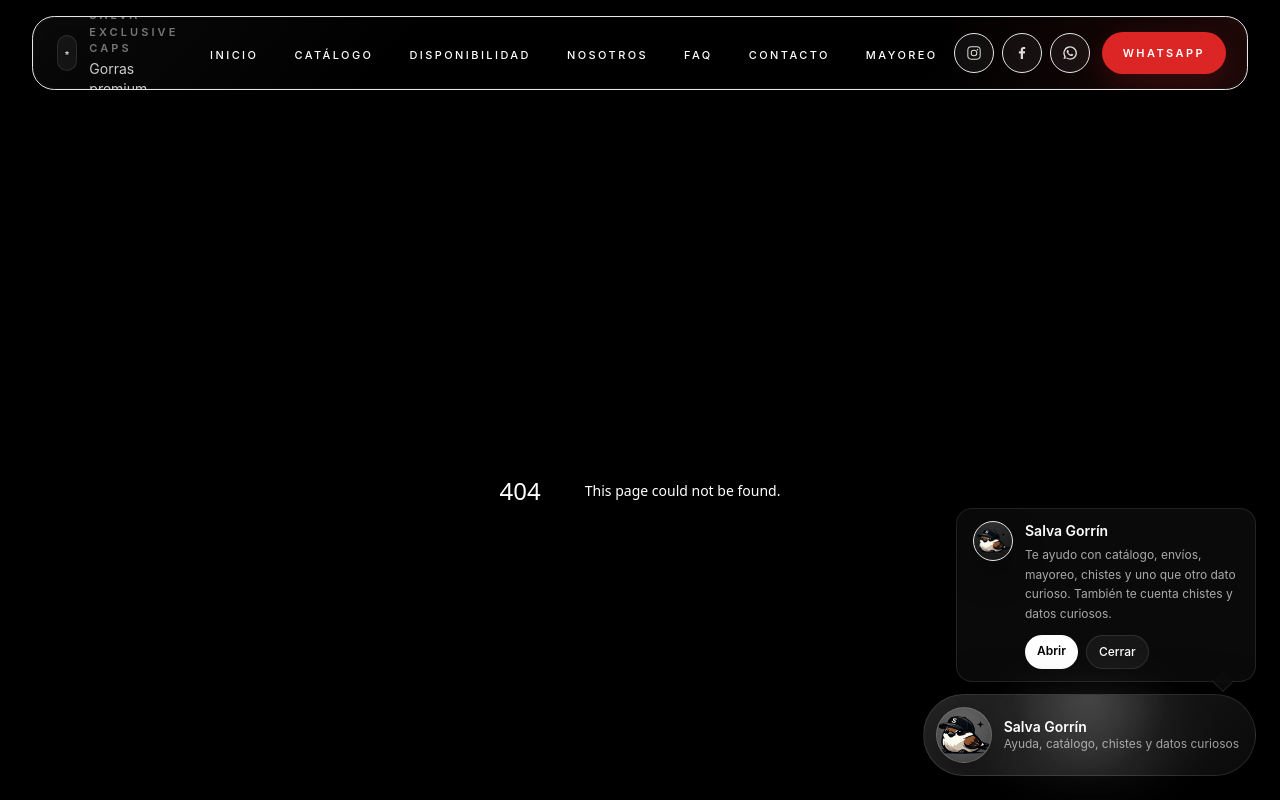
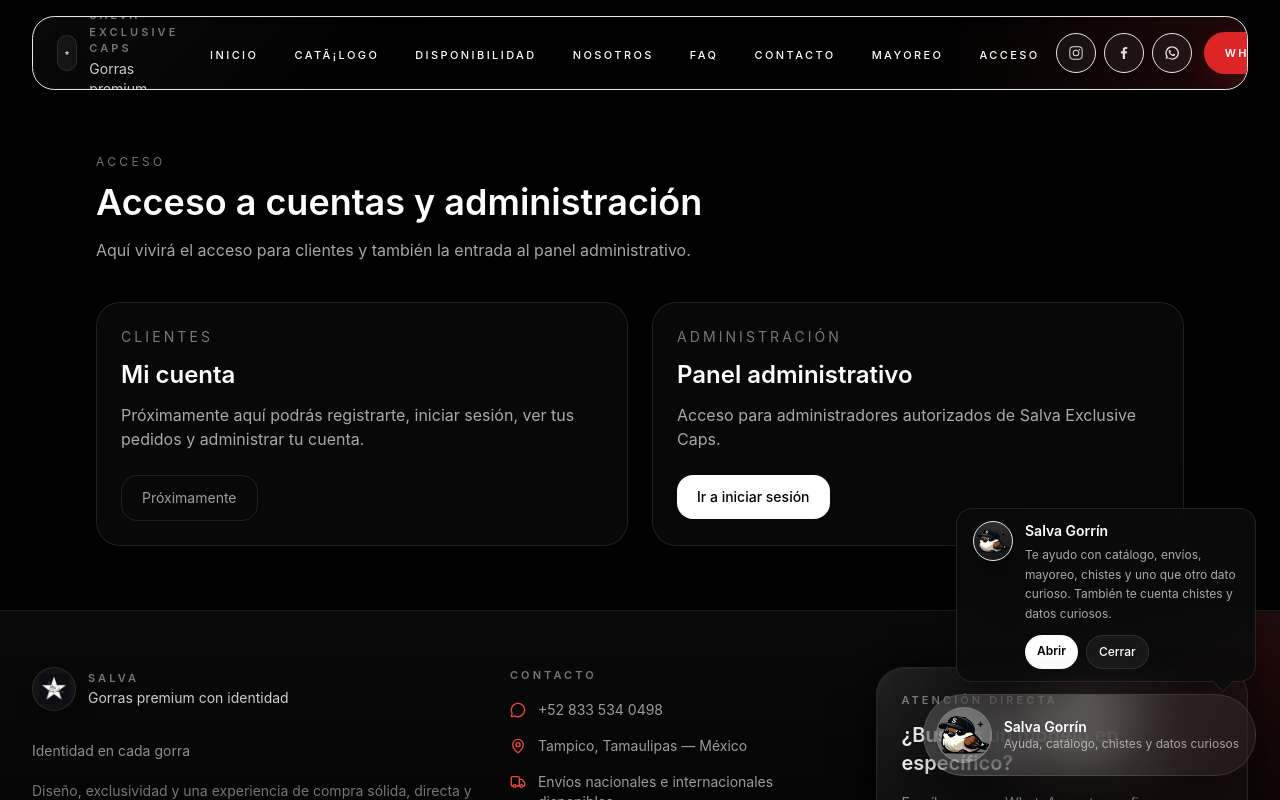
Before and after one commit to salva-ventures/salva-exclusive-caps-web, a Next.js app: page /acceso in a window 1280 px wide. Before the commit this address had no page. Shown: the top 800 px of the page. Built offline with nearby package versions, Linux system fonts and the light colour scheme.

Commit message:
Agrega acceso publico y base de catalogo publico real

```diff
--- /dev/null
+++ b/src/app/acceso/page.tsx
@@ -0,0 +1,60 @@
+import Link from "next/link";
+
+export default function AccesoPage() {
+  return (
+    <section className="mx-auto max-w-6xl px-4 py-16 sm:px-6 lg:px-8">
+      <div className="max-w-2xl">
+        <p className="text-xs uppercase tracking-[0.28em] text-white/45">
+          Acceso
+        </p>
+        <h1 className="mt-3 text-4xl font-semibold text-white">
+          Acceso a cuentas y administración
+        </h1>
+        <p className="mt-4 text-white/65">
+          Aquí vivirá el acceso para clientes y también la entrada al panel administrativo.
+        </p>
+      </div>
+
+      <div className="mt-10 grid gap-6 lg:grid-cols-2">
+        <article className="rounded-3xl border border-white/10 bg-white/[0.03] p-6">
+          <p className="text-sm uppercase tracking-[0.22em] text-white/45">
+            Clientes
+          </p>
+          <h2 className="mt-3 text-2xl font-semibold text-white">
+            Mi cuenta
+          </h2>
+          <p className="mt-3 text-white/65">
+            Próximamente aquí podrás registrarte, iniciar sesión, ver tus pedidos y administrar tu cuenta.
+          </p>
+
+          <div className="mt-6">
+            <span className="inline-flex rounded-2xl border border-white/10 px-5 py-3 text-sm text-white/60">
+              Próximamente
+            </span>
+          </div>
+        </article>
+
+        <article className="rounded-3xl border border-white/10 bg-white/[0.03] p-6">
+          <p className="text-sm uppercase tracking-[0.22em] text-white/45">
+            Administración
+          </p>
+          <h2 className="mt-3 text-2xl font-semibold text-white">
+            Panel administrativo
+          </h2>
+          <p className="mt-3 text-white/65">
+            Acceso para administradores autorizados de Salva Exclusive Caps.
+          </p>
+
+          <div className="mt-6">
+            <Link
+              href="/admin/login"
+              className="inline-flex rounded-2xl bg-white px-5 py-3 text-sm font-medium text-black transition hover:bg-white/90"
+            >
+              Ir a iniciar sesión
+            </Link>
+          </div>
+        </article>
+      </div>
+    </section>
+  );
+}
--- a/src/components/Navbar.tsx
+++ b/src/components/Navbar.tsx
@@ -9,12 +9,13 @@
 
 const navLinks = [
   { href: "/", label: "Inicio" },
-  { href: "/catalogo", label: "Catálogo" },
+  { href: "/catalogo", label: "CatÃ¡logo" },
   { href: "/disponibilidad", label: "Disponibilidad" },
   { href: "/nosotros", label: "Nosotros" },
   { href: "/faq", label: "FAQ" },
   { href: "/contacto", label: "Contacto" },
   { href: "/mayoreo", label: "Mayoreo" },
+  { href: "/acceso", label: "Acceso" },
 ];
 
 const fadeDown = {
@@ -226,7 +227,7 @@
               <motion.button
                 whileTap={{ scale: 0.95 }}
                 onClick={() => setIsOpen((prev) => !prev)}
-                aria-label={isOpen ? "Cerrar menú" : "Abrir menú"}
+                aria-label={isOpen ? "Cerrar menÃº" : "Abrir menÃº"}
                 className="inline-flex h-11 w-11 items-center justify-center rounded-full border border-white/10 bg-white/[0.04] text-white transition-all duration-300 hover:border-white/22 hover:bg-white/[0.08] lg:hidden"
               >
                 {isOpen ? <X size={19} /> : <Menu size={19} />}
@@ -260,7 +261,7 @@
               <div className="relative flex max-h-[calc(100dvh-104px)] flex-col">
                 <div className="border-b border-white/10 px-5 py-5">
                   <p className="text-[11px] uppercase tracking-[0.28em] text-white/45">
-                    Navegación
+                    NavegaciÃ³n
                   </p>
                   <h3 className="mt-2 text-xl font-semibold text-white">
                     Explora la marca
```
Also changed, not shown: src/lib/catalog/public-catalog.ts (added, +183 -0 lines).
